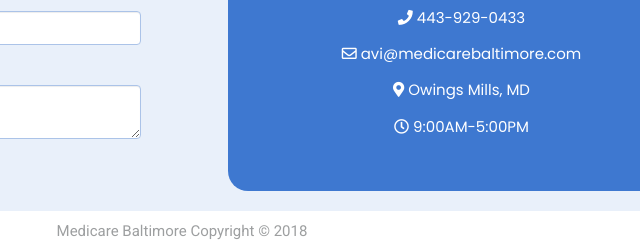
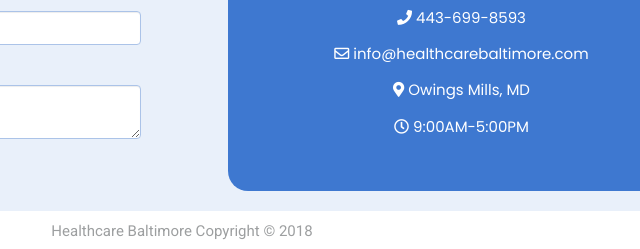
Before and after one commit to BayLadyCoder/FreelanceProject1, a plain HTML site: page index.html in a window 1280 px wide. Shown: the part 1820-2069 px from the top of the page, 458-1098 px from the left. Drawn offline with nearby package versions, Linux system fonts and the light colour scheme.

Commit message:
Updated contact info and changed name to Healthcare Baltimore

```diff
--- a/index.html
+++ b/index.html
@@ -2,7 +2,7 @@
 <html>
   <head>
     <meta charset="utf-8">
-    <title>Medicare Baltimore</title>
+    <title>Healthcare Baltimore</title>
     <link href="https://fonts.googleapis.com/css?family=Poppins:300,400,500,600,700%7CRoboto%7CJosefin+Sans:100,300,400,500" rel="stylesheet" type="text/css">
     <link rel="stylesheet" href="https://maxcdn.bootstrapcdn.com/bootstrap/3.3.7/css/bootstrap.min.css">
     <link rel="stylesheet" href="https://use.fontawesome.com/releases/v5.1.0/css/all.css">
@@ -21,7 +21,7 @@
             <span class="icon-bar"></span>
           </button>
 
-          <a class="navbar-brand" href="#">Medicare Baltimore</a>
+          <a class="navbar-brand" href="#">Healthcare Baltimore</a>
         </div>
         <div id="navbar" class="collapse navbar-collapse">
           <ul class="nav navbar-nav navbar-right">
@@ -59,7 +59,7 @@
 	<div class="container">
     <div class="jumbotron">
       <h1>Welcome!</h1>
-      <p><strong>At Medicare Baltimore</strong>, we are dedicated to serving those in need of insurance. We specialize in insurance for seniors, and are proudly independent, answering only to our customers. The choices our customers make are key life decisions, and we work every day to help you find the right solutions at affordable prices. What we do at Medicare Baltimore is important, personal, and precise. Every time we help a customer make a decision that is right for them, it makes them and our organization stronger.</p>
+      <p><strong>At Healthcare Baltimore</strong>, we are dedicated to serving those in need of insurance. We specialize in insurance for seniors, and are proudly independent, answering only to our customers. The choices our customers make are key life decisions, and we work every day to help you find the right solutions at affordable prices. What we do at Medicare Baltimore is important, personal, and precise. Every time we help a customer make a decision that is right for them, it makes them and our organization stronger.</p>
       <p>Give us a call to see how we can help you and your family!!!
 We are available year-round 7 days a week serving our customers.</p>
       <p><a class="btn btn-primary btn-lg" href="#footer" role="button">Contact Us</a></p>
@@ -196,8 +196,8 @@
           </div>
           <div class="col-md-7 col-sm-7 text-right contactInfo">
 				<h3 id="h3Contact">Contact Info</h3>
-				<p><i class="fas fa-phone"></i> 443-929-0433</p>
-				<p><i class="far fa-envelope"></i> avi@medicarebaltimore.com</p>
+				<p><i class="fas fa-phone"></i> 443-699-8593</p>
+				<p><i class="far fa-envelope"></i> info@healthcarebaltimore.com</p>
 				<p><i class="fas fa-map-marker-alt"></i> Owings Mills, MD</p>
 				<p><i class="far fa-clock"></i> 9:00AM-5:00PM</p>
           </div>
@@ -206,7 +206,7 @@
     </section>
 
     <footer id="footer">
-      <p class="text-center">Medicare Baltimore Copyright &copy; 2018</p>
+      <p class="text-center">Healthcare Baltimore Copyright &copy; 2018</p>
     </footer>
 
     <script
```
